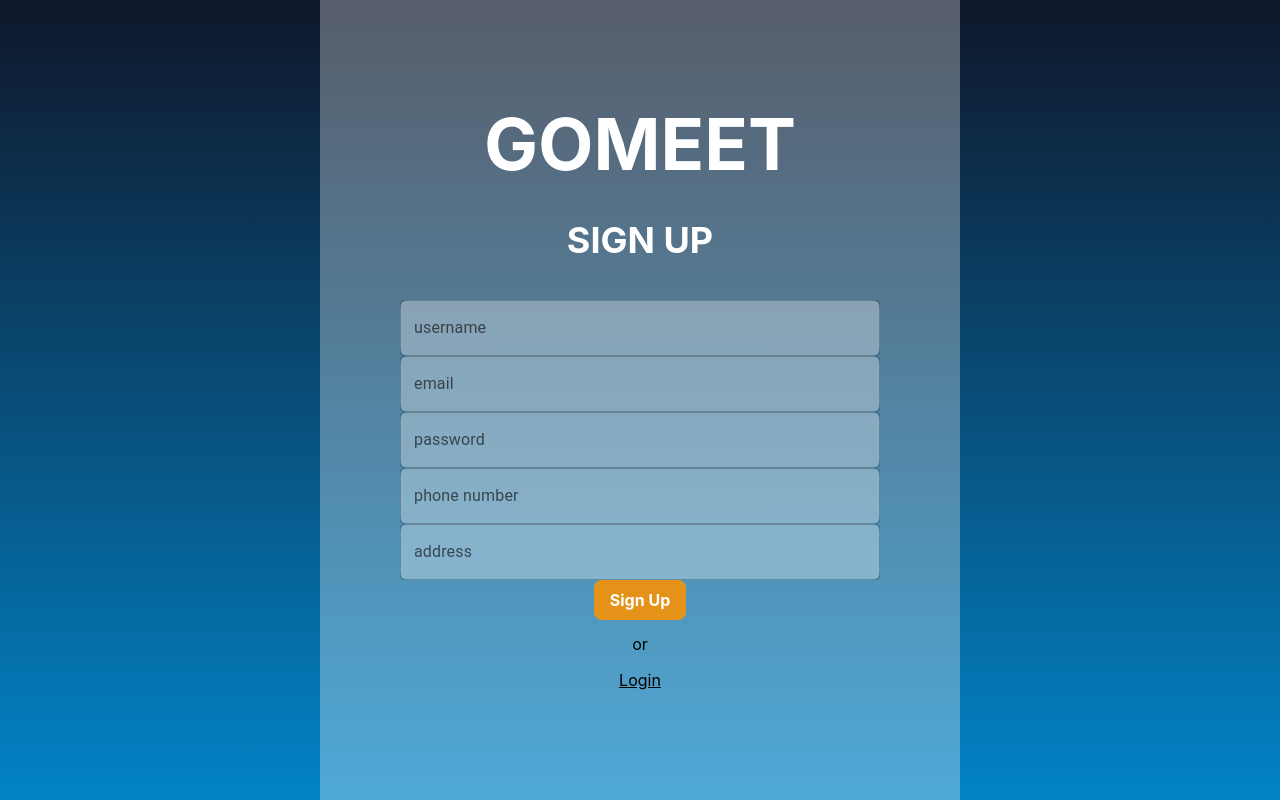
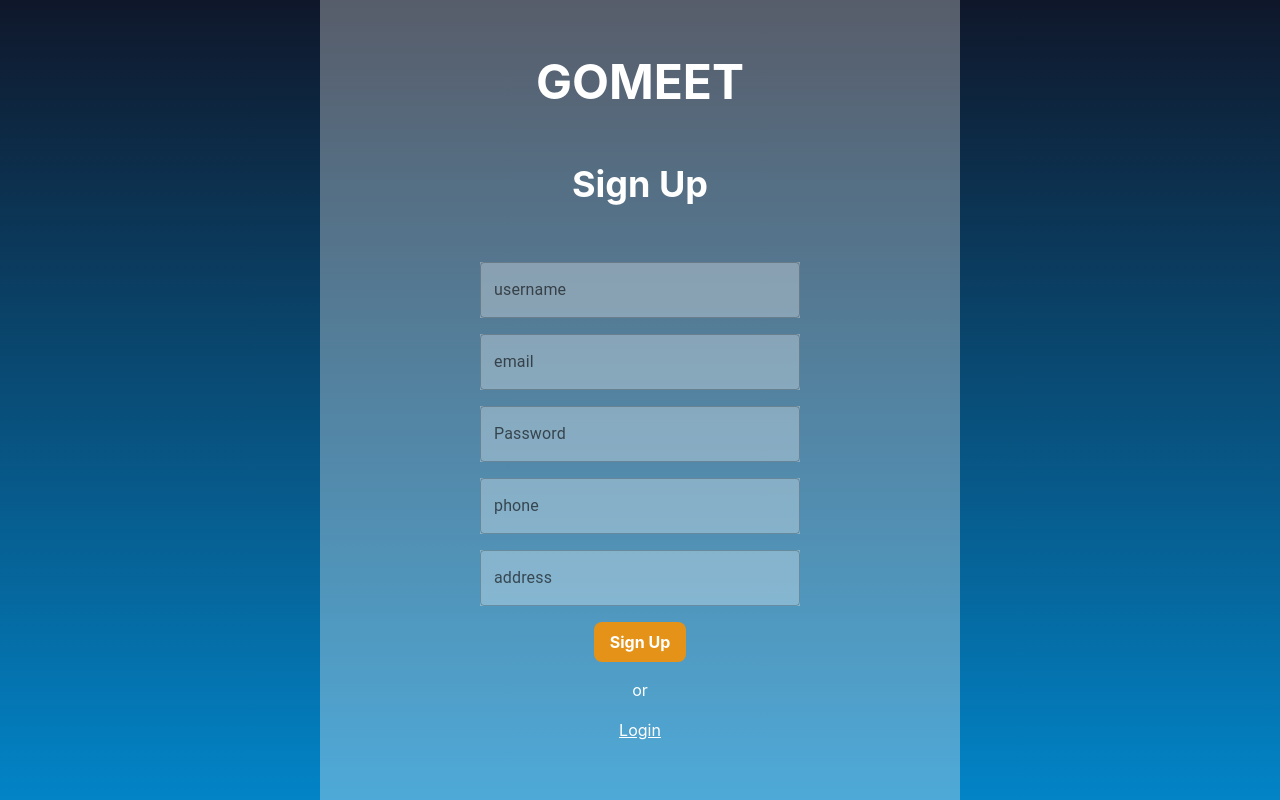
Before and after one commit to wulandaridewi69/Alta-F6-G4-Gomeet, a Next.js app: page /register in a window 1280 px wide. Built offline with nearby package versions, Linux system fonts and the light colour scheme.

Commit message:
styling regis

```diff
--- a/pages/register.jsx
+++ b/pages/register.jsx
@@ -63,54 +63,116 @@ const Register = () => {
   };
 
   return (
-    <div className="bg-gradient-to-b from-slate-900 to-sky-600 w-full h-screen overflow-auto">
-      <div className="bg-white/30 h-screen overflow w-1/2 flex flex-col justify-center m-auto">
-        <div className="text-7xl font-bold text-white flex items-center justify-center mt-20">
+    // <div className="w-full h-screen overflow-auto flex flex-col justify-center items-center bg-gradient-to-b from-slate-900 to-sky-600">
+    //   <div className="bg-white/30 lg:w-1/2 md:w-[60%] w-[95%] h-full flex flex-col items-center justify-evenly">
+    //     <div className="text-7xl font-bold text-white mt-20">GOMEET</div>
+    //     <div>
+    //       <div className="text-4xl font-bold text-white flex flex-col items-center justify-center m-10">
+    //         SIGN UP
+    //       </div>
+    //       <div className="mb-20">
+    //         <form onSubmit={(e) => handleSubmit(e)}>
+    //           <div className="flex flex-col items-center">
+    //             <Input
+    // type="text"
+    // id="username"
+    // label="username"
+    //               className=" w-3/4  rounded-lg bg-white/30"
+    //               onChange={(e) => setUsername(e.target.value)}
+    //             />
+    //             <Input
+    //               type="email"
+    //               id="email"
+    //               label="email"
+    //
+    //               onChange={(e) => setEmail(e.target.value)}
+    //             />
+    //             <Input
+    //               type="password"
+    //               id="password"
+    //               label="password"
+    //               className=" w-3/4 rounded-lg bg-white/30"
+    //               onChange={(e) => setPassword(e.target.value)}
+    //             />
+
+    //             <Input
+    //               type="tel"
+    //               id="phone"
+    //               label="phone number"
+    //               className=" w-3/4  rounded-lg bg-white/30"
+    //               onChange={(e) => setPhone(e.target.value)}
+    //             />
+    //             <Input
+    //               type="text"
+    //               id="address"
+    //               label="address"
+    //               className="mb-4 w-3/4 h-1/4  rounded-lg bg-white/30"
+    //               onChange={(e) => setAddress(e.target.value)}
+    //             />
+    // <CustomButton
+    //   label="Sign Up"
+    //   id="btn-signup"
+    //   loading={loading || disabled}
+    //   className={`bg-[#E49318] text-white font-bold py-2 px-4 rounded-lg ${
+    //     loading && "bg-orange-200 cursor-not-allowed"
+    //   }`}
+    // />
+    //           </div>
+    //         </form>
+    //         <h1 className="flex justify-center mt-3">or</h1>
+    //         <Link href={"/login"}>
+    //           <a className="underline flex justify-center mt-3">Login</a>
+    //         </Link>
+    //       </div>
+    //     </div>
+    //   </div>
+    // </div>
+    <div className="w-full h-screen overflow-auto flex flex-col justify-center items-center bg-gradient-to-b from-slate-900 to-sky-600">
+      <div className="bg-white/30 lg:w-1/2 md:w-[60%] w-[95%] h-full flex flex-col items-center justify-evenly">
+        <h1 className="font-bold lg:text-5xl md:text-4xl text-3xl text-white">
           GOMEET
+        </h1>
+        <div className="text-white lg:text-4xl md:text-3xl text-2xl font-bold">
+          Sign Up
         </div>
-        <div>
-          <div className="text-4xl font-bold text-white flex flex-col items-center justify-center m-10">
-            SIGN UP
-          </div>
-          <div className="mb-20">
-            <form onSubmit={(e) => handleSubmit(e)}>
-              <div className="flex flex-col items-center">
+        <form
+          onSubmit={(e) => handleSubmit(e)}
+          className="space-y-4 text-white flex flex-col w-1/2"
+        >
           <Input
+            className="bg-white/30 w-full"
             type="text"
-                  id="username"
             label="username"
-                  className="mb-4 w-3/4 h-1/4 rounded-lg bg-white/30"
             onChange={(e) => setUsername(e.target.value)}
           />
           <Input
-                  type="email"
-                  id="email"
+            className="bg-white/30 w-full"
+            type="text"
             label="email"
-                  className="mb-10 w-3/4 h-1/4 rounded-lg bg-white/30"
             onChange={(e) => setEmail(e.target.value)}
           />
+
           <Input
+            className="bg-white/30 w-full"
             type="password"
-                  id="password"
-                  label="password"
-                  className="mb-4 w-3/4 h-1/4  rounded-lg bg-white/30"
+            label="Password"
             onChange={(e) => setPassword(e.target.value)}
           />
 
           <Input
+            className="bg-white/30 w-full"
             type="tel"
-                  id="phone"
-                  label="phone number"
-                  className="mb-4 w-3/4 h-1/4  rounded-lg bg-white/30"
+            label="phone"
             onChange={(e) => setPhone(e.target.value)}
           />
+
           <Input
+            className="bg-white/30 w-full"
             type="text"
-                  id="address"
             label="address"
-                  className="mb-4 w-3/4 h-1/4  rounded-lg bg-white/30"
             onChange={(e) => setAddress(e.target.value)}
           />
+          <div className="flex justify-center">
             <CustomButton
               label="Sign Up"
               id="btn-signup"
@@ -120,13 +182,11 @@ const Register = () => {
               }`}
             />
           </div>
+          <h1 className="flex justify-center">or</h1>
+          <a href={"/login"} className="underline flex justify-center">
+            Login
+          </a>
         </form>
-            <h1 className="flex justify-center mt-3">or</h1>
-            <Link href={"/login"}>
-              <a className="underline flex justify-center mt-3">Login</a>
-            </Link>
-          </div>
-        </div>
       </div>
     </div>
   );
```
Lines whose indentation alone changed are shown as unchanged.
